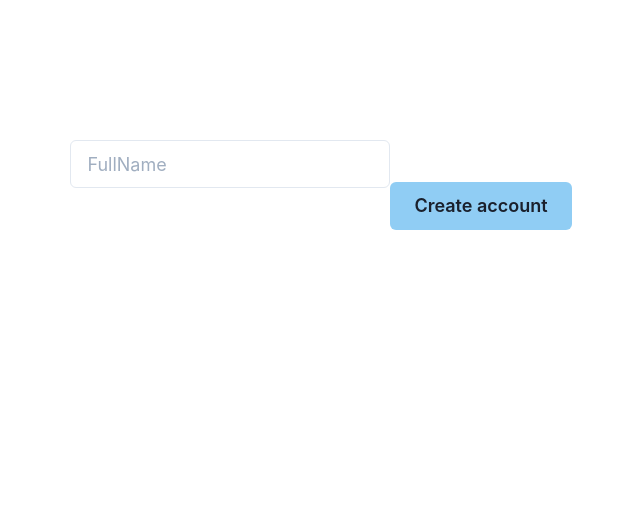
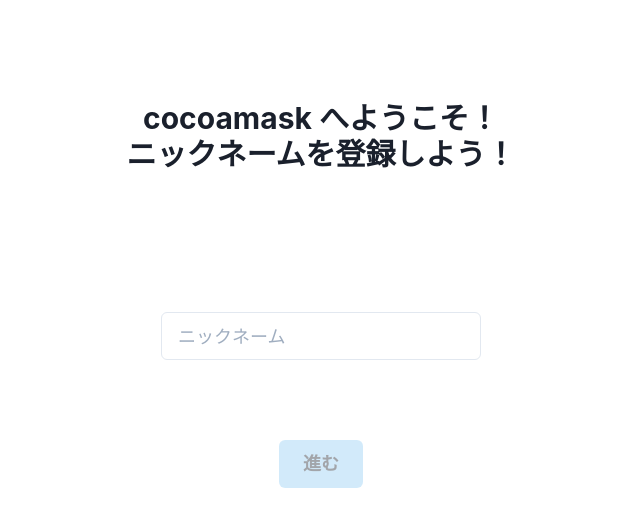
Before and after one commit to jphacks/A_2111, a React (Create React App) app in the folder frontend/: page /signup in a window 1280 px wide. Shown: the top 526 px of the page, without its empty margins (319-959 px from the left). Built offline with nearby package versions, Linux system fonts and the light colour scheme.

Commit message:
ユーザー登録フローの実装
・ Home, SIgnUp それぞれで shouldShowNewRegistration を確認し、必要に応じてリダイレクトするようにしました

```diff
--- a/frontend/src/contexts/AppContext.js
+++ b/frontend/src/contexts/AppContext.js
@@ -1,6 +1,5 @@
 import React, { createContext, useEffect, useState } from 'react'
 import { getUserIdFromLocalStorage, storageAvailable } from '../utils/storage'
-import Signup from '../pages/Signup'
 
 export const AppContext = createContext()
 
@@ -9,20 +8,22 @@
   const [localStorageAvailable, setLocalStorageAvailable] = useState(false)
   const [userId, setUserId] = useState(undefined)
   const [demoMode, setDemoMode] = useState(undefined)
+  const [shouldShowNewRegistration, setShouldShowNewRegistration] = useState(false)
 
   useEffect(() => {
     if (storageAvailable()) {
       setLocalStorageAvailable(true)
-      let id = getUserIdFromLocalStorage()
-      if (!id) {
-        // TODO: なまえを入力してIDを取得して保存しておく
-        <Signup/>
+      let idFromStorage = getUserIdFromLocalStorage()
+      if (!idFromStorage) {
+        setShouldShowNewRegistration(true)
+        // これで自動で /signup に遷移する
       }
       // TODO: demoモードかどうか確認する
       setDemoMode(false)
     }
     setInitialLoading(false)
   }, [])
+
   return (
     <AppContext.Provider
       value={{
@@ -32,7 +33,9 @@
         setInitialLoading,
         localStorageAvailable,
         demoMode,
-        setDemoMode
+        setDemoMode,
+        shouldShowNewRegistration,
+        setShouldShowNewRegistration
       }}
     >
       {children}
--- a/frontend/src/pages/Home.js
+++ b/frontend/src/pages/Home.js
@@ -15,9 +15,17 @@
 import { useDisclosure } from '@chakra-ui/hooks'
 import SwitchMode from '../components/SwitchMode'
 import ModalQrBody from '../components/ModalQrBody'
+import { useContext } from 'react'
+import { AppContext } from '../contexts/AppContext'
+import { Redirect } from 'react-router-dom'
 
 const Home = () => {
   const { isOpen, onOpen, onClose } = useDisclosure()
+  const { shouldShowNewRegistration } = useContext(AppContext)
+
+  if (shouldShowNewRegistration) {
+    return <Redirect to="/signup" />
+  }
 
   return (
     <div>
--- a/frontend/src/pages/Signup.js
+++ b/frontend/src/pages/Signup.js
@@ -1,30 +1,70 @@
 import styles from '../styles/Signup.module.scss'
-import { Input, Button } from '@chakra-ui/react'
-import { useState } from 'react';
-import { handleID } from '../utils/api';
-import { setIdToLocalStorage } from '../utils/storage';
+import { Input, Button, Heading, Container } from '@chakra-ui/react'
+import { useContext, useState } from 'react'
+import { postNameAndGetId } from '../utils/api'
+import { setIdToLocalStorage } from '../utils/storage'
+import { AppContext } from '../contexts/AppContext'
+import { Redirect } from 'react-router-dom'
 
 const Signup = () => {
-    let [value, setValue] = useState("");
+  const { shouldShowNewRegistration, setShouldShowNewRegistration } = useContext(AppContext)
+  const [value, setValue] = useState('')
+  const [isSubmitting, setSubmiting] = useState(false)
 
-    let handleInputChange = (e) => {
-      console.log(e);
-      let inputValue = e.target.value;
-      setValue(inputValue);
-    };
-    const handlePost = async () => {
-        console.log("postするぞ");
-        console.log(value);
-        // await postToServer(value);
-        setIdToLocalStorage(handleID());
-    };
-     return (
+  if (!shouldShowNewRegistration) {
+    return <Redirect to="/" />
+  }
+
+  const handleInputChange = (e) => {
+    console.log(e)
+    let inputValue = e.target.value
+    setValue(inputValue)
+  }
+
+  const handlePost = async () => {
+    console.log('postするぞ')
+    console.log(value)
+    setSubmiting(true)
+    const userId = await postNameAndGetId()
+    setIdToLocalStorage(userId)
+    setShouldShowNewRegistration(false)
+  }
+
+  return (
     <div className={styles.signupContainer}>
-      <Input placeholder="FullName" onChange={handleInputChange} value={value} size="lg" mt={140} width={'80'} boxShadow="base blue" />
-      <Button mt={20} bg={'blue.200'} size="lg" onClick={handlePost}>
-        Create account
-      </Button>
+      <Container centerContent>
+        <Heading as="h3" size="lg" mt={'100px'}>
+          cocoamask へようこそ！
+          <br />
+          ニックネームを登録しよう！
+        </Heading>
+      </Container>
+      <Container>
+        <Input
+          placeholder="ニックネーム"
+          onChange={handleInputChange}
+          value={value}
+          size="lg"
+          mt={140}
+          maxWidth={'80'}
+          boxShadow="base blue"
+        />
+        <br />
+        <Button
+          isLoading={isSubmitting}
+          spinnerPlacement="end"
+          loadingText="進む"
+          disabled={!value.length}
+          mt={20}
+          bg={'blue.200'}
+          size="lg"
+          onClick={handlePost}
+        >
+          進む
+        </Button>
+      </Container>
     </div>
   )
 }
+
 export default Signup
--- a/frontend/src/utils/api.js
+++ b/frontend/src/utils/api.js
@@ -1,12 +1,12 @@
-
-export const handleID = async()=>{
-    var l = 8;
-    var c = "abcdefghijklmnopqrstuvwxyz0123456789";
-    var cl = c.length;
-    var r = "";
-    for(var i=0; i<l; i++){
-    r += c[Math.floor(Math.random()*cl)];
-    }
-    console.log(r);
-    return r;
+// TODO: 中身の実装
+export const postNameAndGetId = async () => {
+  var l = 8
+  var c = 'abcdefghijklmnopqrstuvwxyz0123456789'
+  var cl = c.length
+  var r = ''
+  for (var i = 0; i < l; i++) {
+    r += c[Math.floor(Math.random() * cl)]
+  }
+  console.log(r)
+  return r
 }
```
